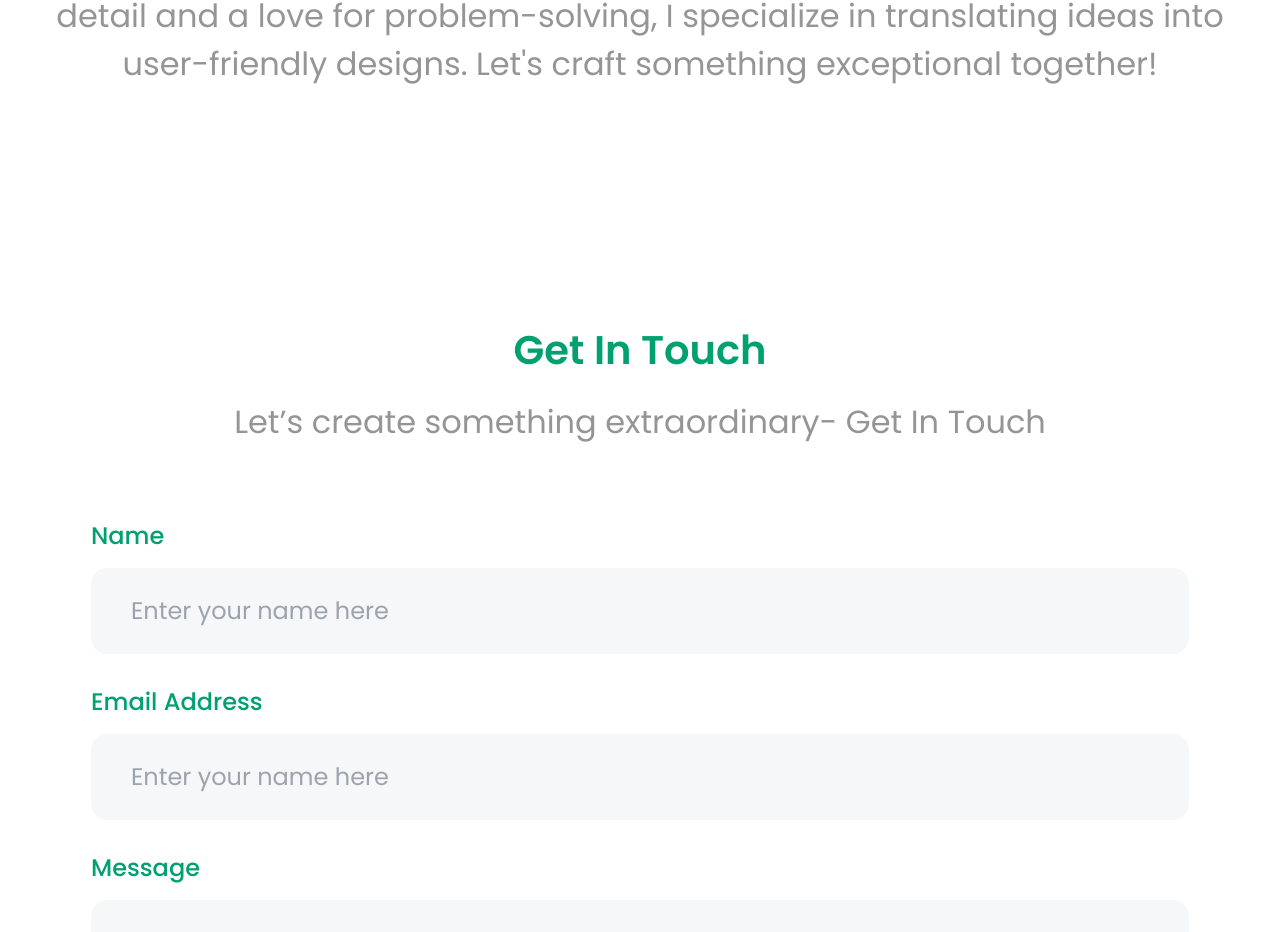
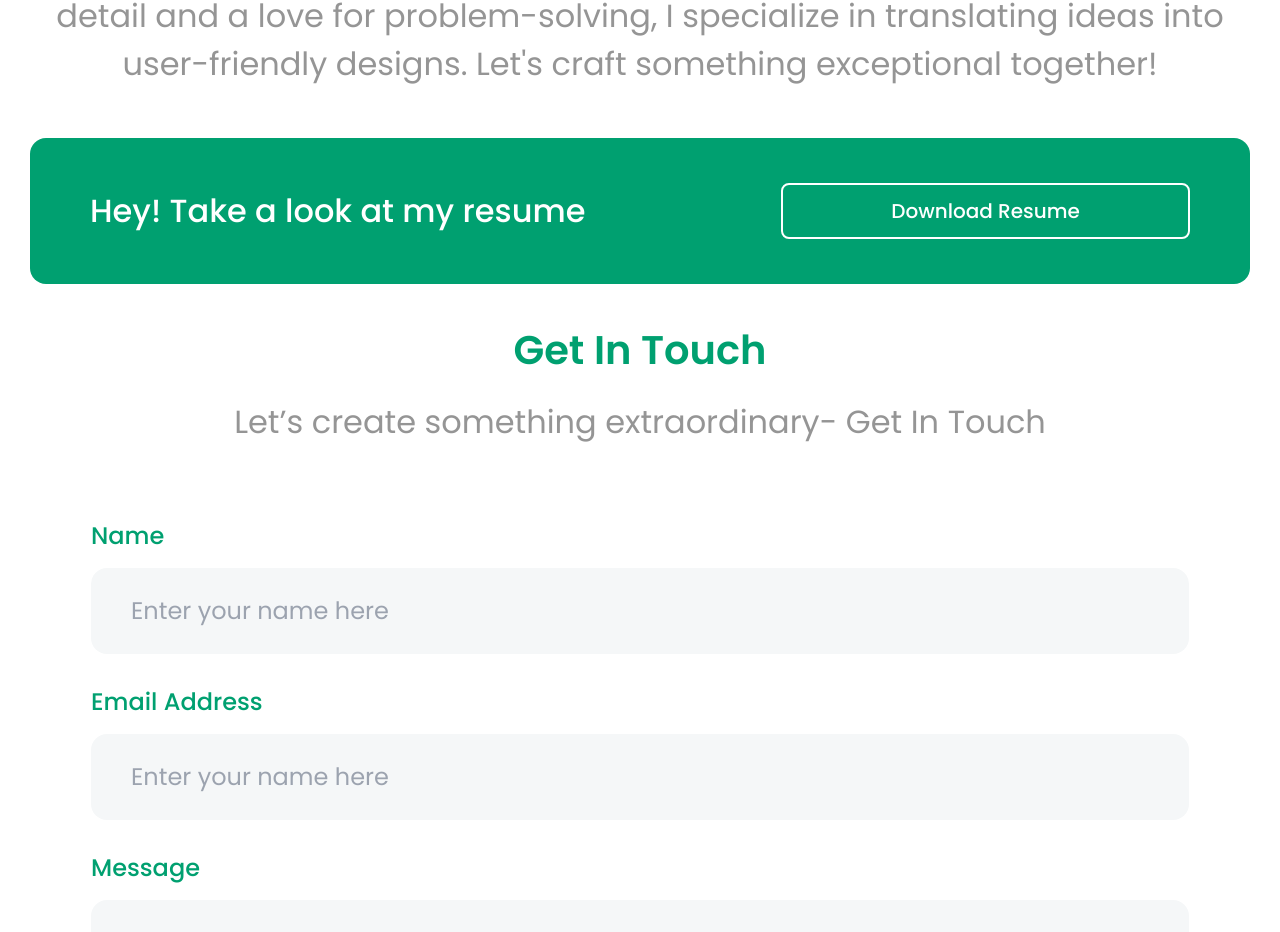
Before and after one commit to mmustaphak/ui-ux-portfolio, a React (Vite) app: page /about in a window 1280 px wide. Shown: the part 949-1881 px from the top of the page. Built offline with nearby package versions, Linux system fonts and the light colour scheme.

Commit message:
Refactored the themeContext in the Resume.jsx

```diff
--- a/src/components/Resume.jsx
+++ b/src/components/Resume.jsx
@@ -3,10 +3,11 @@ import resume from "../files/resume.pdf";
 import { ThemeContext } from "./ThemeContext";
 
 export default function Resume() {
-  const { background } = useContext(ThemeContext);
+  const theme = useContext(ThemeContext);
   return (
     <div
-      className={` ${background} mt-6 mx-auto py-3 px-4 flex justify-between items-center rounded-[4px] text-white md:py-8 md:px-10 md:rounded-lg lg:mt-[50px] lg:px-[60px] lg:rounded-2xl lg:py-[45px]`}
+      style={{background: theme}}
+      className="mt-6 mx-auto py-3 px-4 flex justify-between items-center rounded-[4px] text-white md:py-8 md:px-10 md:rounded-lg lg:mt-[50px] lg:px-[60px] lg:rounded-2xl lg:py-[45px]"
     >
       <p className="font-medium text-[8.58px] md:text-xl md:leading-[normal] lg:text-[1.4rem] min-[1134px]:text-[2rem]">
         Hey! Take a look at my resume
```
